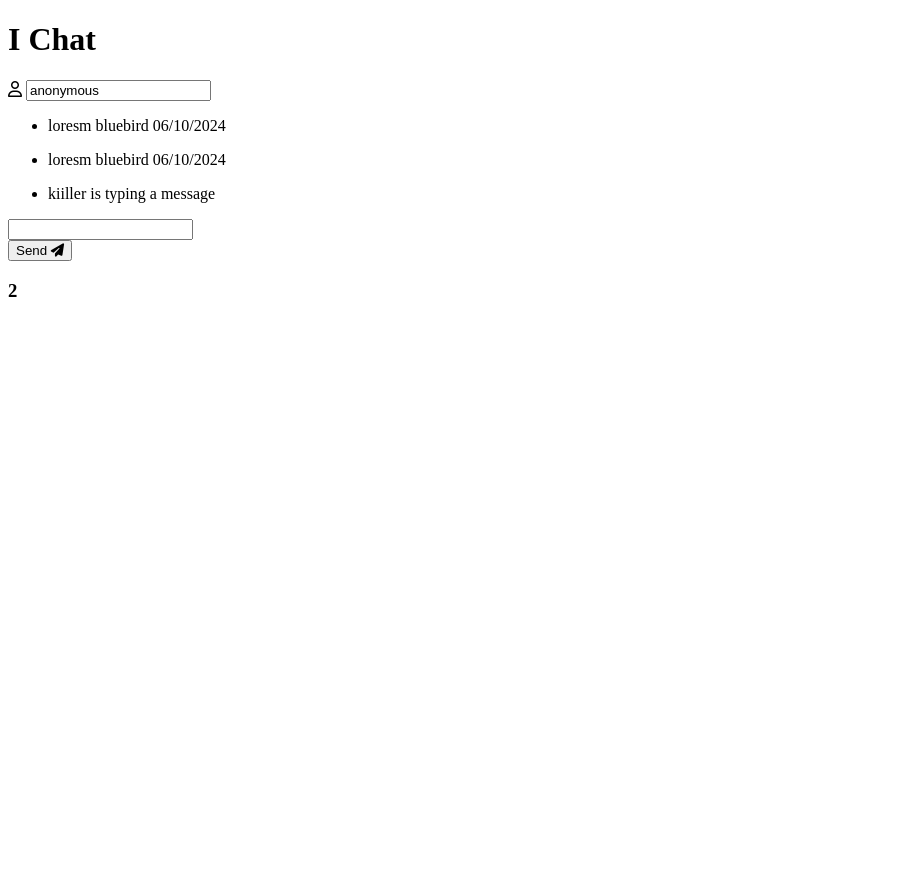
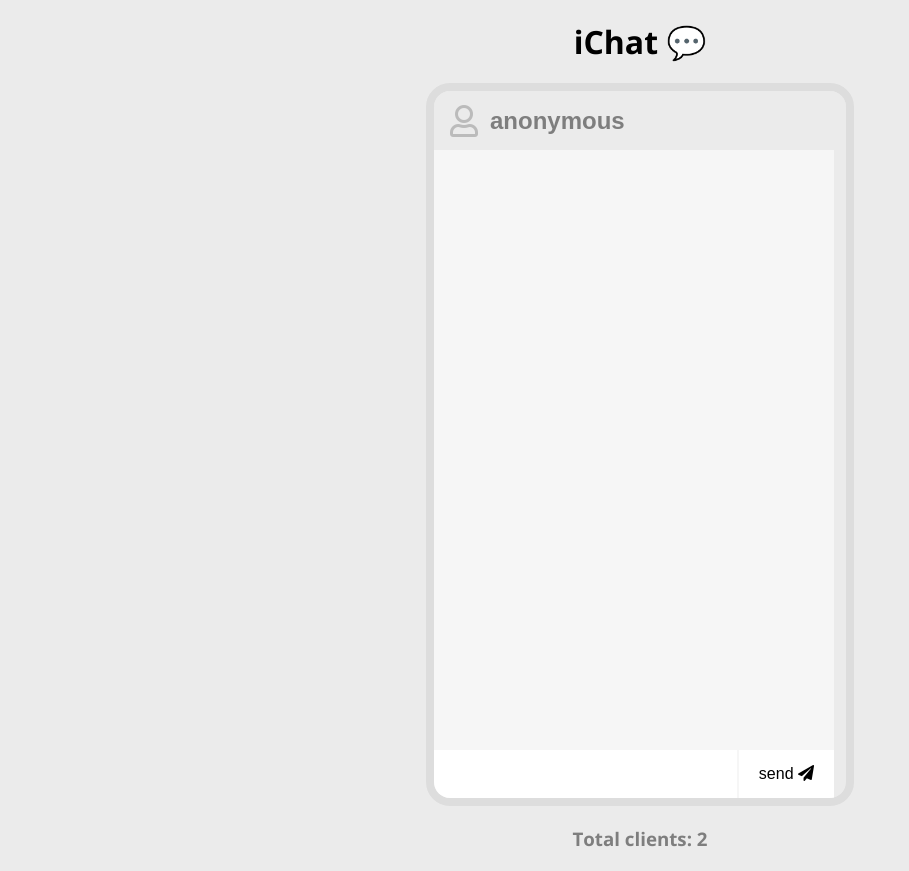
Before and after one commit to mohitgaur310/chat-websocket, a website: page public/index.html in a window 1280 px wide. Shown: the whole page, without its empty margins (0-909 px from the left). Before the commit the page ends 800 px from the top, so only its background shows below. Drawn offline with nearby package versions, Linux system fonts and the light colour scheme.

Commit message:
css changes

```diff
--- a/public/index.html
+++ b/public/index.html
@@ -5,20 +5,18 @@
     <meta name="viewport" content="width=device-width, initial-scale=1.0" />
     <link
       rel="stylesheet"
-      href="https://cdnjs.cloudflare.com/ajax/libs/font-awesome/6.6.0/css/all.min.css"
-      integrity="sha512-Kc323vGBEqzTmouAECnVceyQqyqdsSiqLQISBL29aUW4U/M7pSPA/gEUZQqv1cwx4OnYxTxve5UMg5GT6L4JJg=="
+      href="https://cdnjs.cloudflare.com/ajax/libs/font-awesome/5.14.0/css/all.min.css"
+      integrity="sha512-1PKOgIY59xJ8Co8+NE6FZ+LOAZKjy+KY8iq0G4B3CyeY6wYHN3yt9PW0XpSriVlkMXe40PTKnXrLnZ9+fkDaog=="
       crossorigin="anonymous"
-      referrerpolicy="no-referrer"
     />
-    <title>Chat App</title>
+    <link rel="stylesheet" href="style.css" />
+    <title>Chat app</title>
   </head>
   <body>
-    <h1>I Chat</h1>
-
+    <h1 class="title">iChat 💬</h1>
     <div class="main">
       <div class="name">
-        <span>
-          <i class="far fa-user"></i>
+        <span><i class="far fa-user"></i></span>
         <input
           type="text"
           id="name-input"
@@ -26,25 +24,10 @@
           value="anonymous"
           maxlength="20"
         />
-        </span>
       </div>
-      <ul class="message-container" id="message-container">
-        <li class="message-left">
-          <p class="message">
-            loresm
-            <span>bluebird 06/10/2024</span>
-          </p>
-        </li>
-        <li class="message-right">
-          <p class="message">
-            loresm
-            <span>bluebird 06/10/2024</span>
-          </p>
-        </li>
-        <li class="message-feedback">
-          <p class="feedback" id="feedback">kiiller is typing a message</p>
-        </li>
-      </ul>
+
+      <ul class="message-container" id="message-container"></ul>
+
       <form class="message-form" id="message-form">
         <input
           type="text"
@@ -52,14 +35,20 @@
           id="message-input"
           class="message-input"
         />
-        <div class="v-divider">
+        <div class="v-divider"></div>
         <button type="submit" class="send-button">
-            Send
-            <span> <i class="fas fa-paper-plane"></i></span>
+          send <span><i class="fas fa-paper-plane"></i></span>
         </button>
+      </form>
     </div>
-      </form>
-      <h3 class="client-total" id="clients-total">2</h3>
-    </div>
+    <h3 class="clients-total" id="client-total">Total clients: 2</h3>
+
+    <script src="/socket.io/socket.io.js"></script>
+    <script
+      src="https://cdnjs.cloudflare.com/ajax/libs/moment.js/2.28.0/moment.min.js"
+      integrity="sha512-Q1f3TS3vSt1jQ8AwP2OuenztnLU6LwxgyyYOG1jgMW/cbEMHps/3wjvnl1P3WTrF3chJUWEoxDUEjMxDV8pujg=="
+      crossorigin="anonymous"
+    ></script>
+    <script src="main.js"></script>
   </body>
 </html>
--- /dev/null
+++ b/public/style.css
@@ -0,0 +1,141 @@
+@import url("https://fonts.googleapis.com/css2?family=Open+Sans:wght@400;700&display=swap");
+
+* {
+  margin: 0;
+  padding: 0;
+  box-sizing: border-box;
+  scroll-behavior: smooth;
+}
+
+body {
+  font-family: "Open Sans", sans-serif;
+  /* display: flex;
+  flex-direction: column;
+  justify-content: center;
+  align-items: center; */
+  display: grid;
+  place-items: center;
+  background-color: #ebebeb;
+}
+
+.title {
+  margin: 20px 0;
+}
+
+.main {
+  border: 8px solid #dddddd;
+  border-radius: 24px;
+  overflow: hidden;
+}
+
+.name {
+  display: flex;
+  font-size: 32px;
+  font-weight: 700;
+  padding: 8px 16px;
+  color: #7e7e7e;
+  background-color: #ebebeb;
+}
+
+.name > span {
+  color: #bbb;
+}
+
+.name-input {
+  font-size: 24px;
+  font-weight: 700;
+  color: #7e7e7e;
+  flex-grow: 1;
+  border: none;
+  margin: 0px 12px;
+  outline: none;
+  background-color: #ebebeb;
+}
+
+.message-container {
+  display: flex;
+  flex-direction: column;
+  background-color: #f6f6f6;
+  width: 400px;
+  height: 600px;
+  overflow-y: scroll;
+  overflow-x: hidden;
+}
+
+.message-left,
+.message-right {
+  list-style: none;
+  padding: 8px 12px;
+  margin: 12px;
+  max-width: 250px;
+  font-size: 18px;
+  word-wrap: break-word;
+}
+
+.message-left {
+  border-radius: 20px 20px 20px 0px;
+  align-self: flex-start;
+  background-color: #fff;
+  box-shadow: -2px 2px 4px #dcdcdc;
+}
+
+.message-right {
+  border-radius: 20px 20px 0px 20px;
+  align-self: flex-end;
+  background-color: #2d2d2d;
+  box-shadow: 2px 2px 4px #dcdcdc;
+  color: #f6f6f6;
+}
+
+.message-left > p > span,
+.message-right > p > span {
+  display: block;
+  font-style: italic;
+  font-size: 12px;
+  margin-top: 4px;
+}
+
+.feedback {
+  font-style: italic;
+  font-size: 14px;
+  padding: 0px 16px 16px 16px;
+  color: #2d2d2d;
+  text-align: center;
+}
+
+.message-form {
+  display: flex;
+  justify-content: space-between;
+  width: 400px;
+}
+
+.message-input {
+  flex-grow: 1;
+  height: 48px;
+  font-size: 16px;
+  border: none;
+  outline: none;
+  padding: 0 12px;
+  background-color: #fff;
+}
+
+.send-button {
+  height: 48px;
+  font-size: 16px;
+  border: none;
+  padding: 0px 20px;
+  outline: none;
+  background-color: #fff;
+  cursor: pointer;
+}
+
+.v-divider {
+  height: 48px;
+  width: 2px;
+  background-color: #f6f6f6;
+}
+
+.clients-total {
+  margin: 20px 0;
+  color: #7e7e7e;
+}
```
Lines whose indentation alone changed are shown as unchanged.
